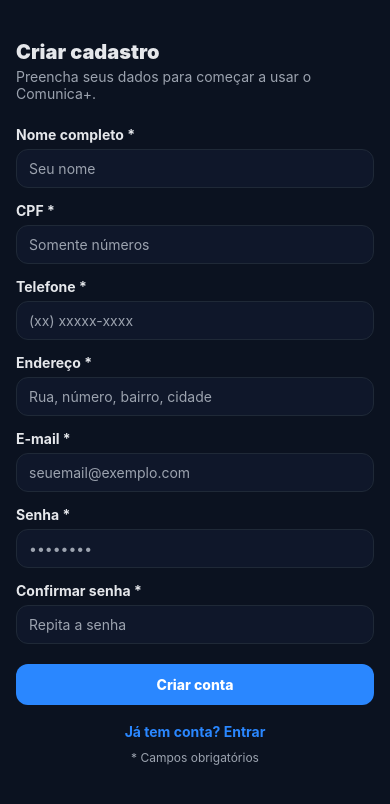
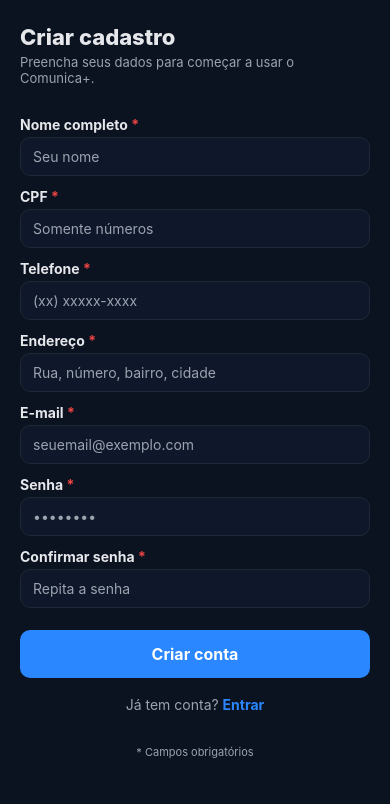
Before and after one commit to lzinho-g/comunicaplus, a React Native app: screen /Register in a window 390 px wide. Shown: the top 804 px of the page. Built offline with nearby package versions, Linux system fonts and the light colour scheme.

Commit message:
Atualizações gerais: ajustes no registro, configuração do EAS e correções visuais

```diff
--- a/app.json
+++ b/app.json
@@ -22,15 +22,20 @@
       },
       "edgeToEdgeEnabled": true,
       "predictiveBackGestureEnabled": false,
-
       "permissions": [
         "ACCESS_COARSE_LOCATION",
         "ACCESS_FINE_LOCATION",
         "FOREGROUND_SERVICE_LOCATION"
-      ]
+      ],
+      "package": "com.luiz.comunicaplus"
     },
     "web": {
       "favicon": "./assets/favicon.png"
+    },
+    "extra": {
+      "eas": {
+        "projectId": "1d421b8c-1b4b-42d9-b95a-3931cad8b942"
+      }
     }
   }
 }
--- a/src/screens/RegisterScreen.tsx
+++ b/src/screens/RegisterScreen.tsx
@@ -2,18 +2,20 @@ import React, { useState } from "react";
 import {
   View,
   Text,
+  StyleSheet,
   TextInput,
-  StyleSheet,
   Pressable,
-  Alert,
+  ScrollView,
   KeyboardAvoidingView,
   Platform,
   TouchableWithoutFeedback,
   Keyboard,
+  Alert,
 } from "react-native";
+import { SafeAreaView } from "react-native-safe-area-context";
 import { useNavigation } from "@react-navigation/native";
+import { theme } from "../theme/theme";
 import { useAuth } from "../state/useAuth";
-import { theme } from "../theme/theme";
 
 export default function RegisterScreen() {
   const navigation = useNavigation<any>();
@@ -26,7 +28,6 @@ export default function RegisterScreen() {
   const [email, setEmail] = useState("");
   const [password, setPassword] = useState("");
   const [confirm, setConfirm] = useState("");
-  const [loading, setLoading] = useState(false);
 
   async function handleRegister() {
     if (
@@ -35,7 +36,8 @@ export default function RegisterScreen() {
       !phone.trim() ||
       !address.trim() ||
       !email.trim() ||
-      !password.trim()
+      !password ||
+      !confirm
     ) {
       return Alert.alert("Atenção", "Preencha todos os campos obrigatórios.");
     }
@@ -44,99 +46,114 @@ export default function RegisterScreen() {
       return Alert.alert("Atenção", "As senhas não conferem.");
     }
 
-    // validação básica de tamanho de CPF (somente para não deixar muito errado)
-    if (cpf.replace(/\D/g, "").length < 11) {
-      return Alert.alert("Atenção", "Digite um CPF válido (11 dígitos).");
-    }
-
-    setLoading(true);
+    try {
       await register({
         name: name.trim(),
         cpf: cpf.trim(),
         phone: phone.trim(),
         address: address.trim(),
-      email: email.trim(),
+        email: email.trim().toLowerCase(),
         password,
       });
-    setLoading(false);
-
-    Alert.alert(
-      "Cadastro criado",
-      "Agora é só fazer login com seu e-mail e senha.",
-      [{ text: "OK", onPress: () => navigation.navigate("Login") }]
-    );
+      // navega para login ou direto pro app, depende do seu fluxo:
+      navigation.navigate("Login");
+    } catch (e: any) {
+      Alert.alert("Erro", e?.message ?? "Não foi possível criar sua conta.");
+    }
   }
 
   return (
+    <SafeAreaView style={{ flex: 1, backgroundColor: theme.colors.bg }}>
       <KeyboardAvoidingView
-      style={{ flex: 1, backgroundColor: theme.colors.bg }}
+        style={{ flex: 1 }}
         behavior={Platform.OS === "ios" ? "padding" : "height"}
         keyboardVerticalOffset={Platform.select({ ios: 80, android: 0 })}
       >
         <TouchableWithoutFeedback onPress={Keyboard.dismiss}>
-        <View style={styles.container}>
+          <ScrollView
+            style={{ flex: 1 }}
+            contentContainerStyle={styles.content}
+            keyboardShouldPersistTaps="handled"
+          >
+            {/* TÍTULO */}
             <Text style={styles.title}>Criar cadastro</Text>
             <Text style={styles.subtitle}>
               Preencha seus dados para começar a usar o Comunica+.
             </Text>
 
             {/* NOME */}
-          <Text style={styles.label}>Nome completo *</Text>
+            <Text style={styles.label}>
+              Nome completo <Text style={styles.required}>*</Text>
+            </Text>
             <TextInput
               style={styles.input}
               placeholder="Seu nome"
               placeholderTextColor={theme.colors.textMuted}
               value={name}
               onChangeText={setName}
+              returnKeyType="next"
             />
 
             {/* CPF */}
-          <Text style={[styles.label, { marginTop: 14 }]}>CPF *</Text>
+            <Text style={styles.label}>
+              CPF <Text style={styles.required}>*</Text>
+            </Text>
             <TextInput
               style={styles.input}
               placeholder="Somente números"
               placeholderTextColor={theme.colors.textMuted}
-            keyboardType="numeric"
-            maxLength={14}
               value={cpf}
               onChangeText={setCpf}
+              keyboardType="numeric"
+              returnKeyType="next"
             />
 
             {/* TELEFONE */}
-          <Text style={[styles.label, { marginTop: 14 }]}>Telefone *</Text>
+            <Text style={styles.label}>
+              Telefone <Text style={styles.required}>*</Text>
+            </Text>
             <TextInput
               style={styles.input}
               placeholder="(xx) xxxxx-xxxx"
               placeholderTextColor={theme.colors.textMuted}
-            keyboardType="phone-pad"
               value={phone}
               onChangeText={setPhone}
+              keyboardType="phone-pad"
+              returnKeyType="next"
             />
 
             {/* ENDEREÇO */}
-          <Text style={[styles.label, { marginTop: 14 }]}>Endereço *</Text>
+            <Text style={styles.label}>
+              Endereço <Text style={styles.required}>*</Text>
+            </Text>
             <TextInput
               style={styles.input}
               placeholder="Rua, número, bairro, cidade"
               placeholderTextColor={theme.colors.textMuted}
               value={address}
               onChangeText={setAddress}
+              returnKeyType="next"
             />
 
-          {/* E-MAIL */}
-          <Text style={[styles.label, { marginTop: 14 }]}>E-mail *</Text>
+            {/* EMAIL */}
+            <Text style={styles.label}>
+              E-mail <Text style={styles.required}>*</Text>
+            </Text>
             <TextInput
               style={styles.input}
               placeholder="seuemail@exemplo.com"
               placeholderTextColor={theme.colors.textMuted}
-            keyboardType="email-address"
-            autoCapitalize="none"
               value={email}
               onChangeText={setEmail}
+              autoCapitalize="none"
+              keyboardType="email-address"
+              returnKeyType="next"
             />
 
             {/* SENHA */}
-          <Text style={[styles.label, { marginTop: 14 }]}>Senha *</Text>
+            <Text style={styles.label}>
+              Senha <Text style={styles.required}>*</Text>
+            </Text>
             <TextInput
               style={styles.input}
               placeholder="••••••••"
@@ -144,11 +161,12 @@ export default function RegisterScreen() {
               secureTextEntry
               value={password}
               onChangeText={setPassword}
+              returnKeyType="next"
             />
 
             {/* CONFIRMAR SENHA */}
-          <Text style={[styles.label, { marginTop: 14 }]}>
-            Confirmar senha *
+            <Text style={styles.label}>
+              Confirmar senha <Text style={styles.required}>*</Text>
             </Text>
             <TextInput
               style={styles.input}
@@ -157,86 +175,102 @@ export default function RegisterScreen() {
               secureTextEntry
               value={confirm}
               onChangeText={setConfirm}
+              returnKeyType="done"
             />
 
+            {/* BOTÃO CRIAR CONTA */}
+            <Pressable style={styles.primaryBtn} onPress={handleRegister}>
+              <Text style={styles.primaryBtnText}>Criar conta</Text>
+            </Pressable>
+
+            {/* LINK "JÁ TEM CONTA?" – um pouco mais acima, longe da barra */}
             <Pressable
-            style={[styles.btn, styles.btnPrimary, { marginTop: 20 }]}
-            onPress={handleRegister}
-            disabled={loading}
+              style={styles.bottomLinkWrapper}
+              onPress={() => navigation.navigate("Login")}
             >
-            <Text style={styles.btnText}>
-              {loading ? "Salvando..." : "Criar conta"}
+              <Text style={styles.bottomLinkText}>
+                Já tem conta? <Text style={styles.bottomLinkHighlight}>Entrar</Text>
               </Text>
             </Pressable>
 
-          <Pressable
-            style={{ marginTop: 18 }}
-            onPress={() => navigation.goBack()}
-          >
-            <Text style={styles.link}>Já tem conta? Entrar</Text>
-          </Pressable>
+            {/* espaço extra para não colar na borda do aparelho */}
+            <View style={{ height: 24 }} />
 
-          <Text style={styles.obs}>* Campos obrigatórios</Text>
-        </View>
+            <Text style={styles.requiredInfo}>* Campos obrigatórios</Text>
+
+            {/* espaço final grande para garantir que nada fique escondido */}
+            <View style={{ height: 40 }} />
+          </ScrollView>
         </TouchableWithoutFeedback>
       </KeyboardAvoidingView>
+    </SafeAreaView>
   );
 }
 
 const styles = StyleSheet.create({
-  container: {
-    flex: 1,
-    padding: 16,
-    paddingTop: 40,
-    backgroundColor: theme.colors.bg,
+  content: {
+    paddingHorizontal: 20,
+    paddingTop: 24,
+    paddingBottom: 40, // ajuda a afastar do fundo
   },
   title: {
-    fontSize: 20,
-    fontWeight: "900",
+    fontSize: 22,
+    fontWeight: "800",
     color: theme.colors.text,
+    marginBottom: 4,
   },
   subtitle: {
-    fontSize: 14,
+    fontSize: 13,
     color: theme.colors.textMuted,
-    marginTop: 4,
-    marginBottom: 24,
+    marginBottom: 18,
   },
   label: {
     fontSize: 14,
     fontWeight: "700",
     color: theme.colors.text,
+    marginTop: 12,
+    marginBottom: 4,
+  },
+  required: {
+    color: theme.colors.danger,
   },
   input: {
+    backgroundColor: theme.colors.surface,
     borderWidth: 1,
     borderColor: theme.colors.border,
+    borderRadius: 10,
     paddingHorizontal: 12,
     paddingVertical: 10,
-    borderRadius: theme.radius,
-    marginTop: 6,
-    backgroundColor: theme.colors.surface,
     color: theme.colors.text,
   },
-  btn: {
-    paddingVertical: 12,
-    borderRadius: theme.radius,
+  primaryBtn: {
+    marginTop: 22,
+    backgroundColor: theme.colors.primary,
+    borderRadius: 10,
+    paddingVertical: 14,
     alignItems: "center",
   },
-  btnPrimary: {
-    backgroundColor: theme.colors.primary,
+  primaryBtnText: {
+    color: "#fff",
+    fontSize: 16,
+    fontWeight: "700",
   },
-  btnText: {
-    color: "#fff",
-    fontWeight: "800",
+  bottomLinkWrapper: {
+    marginTop: 18,
+    alignItems: "center",
   },
-  link: {
-    textAlign: "center",
+  bottomLinkText: {
+    fontSize: 14,
+    color: theme.colors.textMuted,
+  },
+  bottomLinkHighlight: {
     color: theme.colors.primary,
     fontWeight: "700",
   },
-  obs: {
-    marginTop: 10,
-    fontSize: 12,
+  requiredInfo: {
+    textAlign: "center",
+    fontSize: 11,
     color: theme.colors.textMuted,
-    textAlign: "center",
+    marginTop: 8,
   },
 });
```
Also changed, not shown: eas.json (added, +21 -0 lines). Lines whose indentation alone changed are shown as unchanged.
